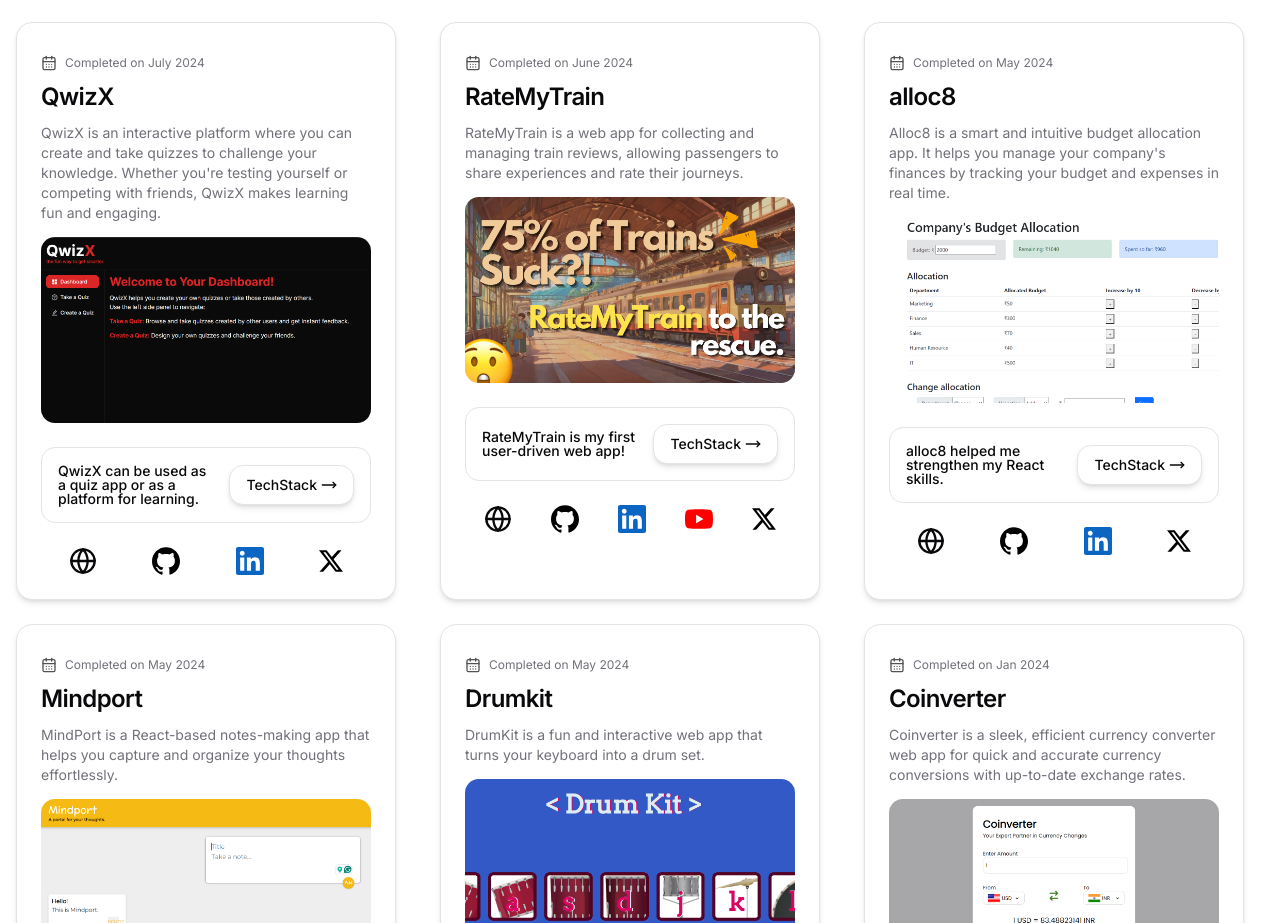
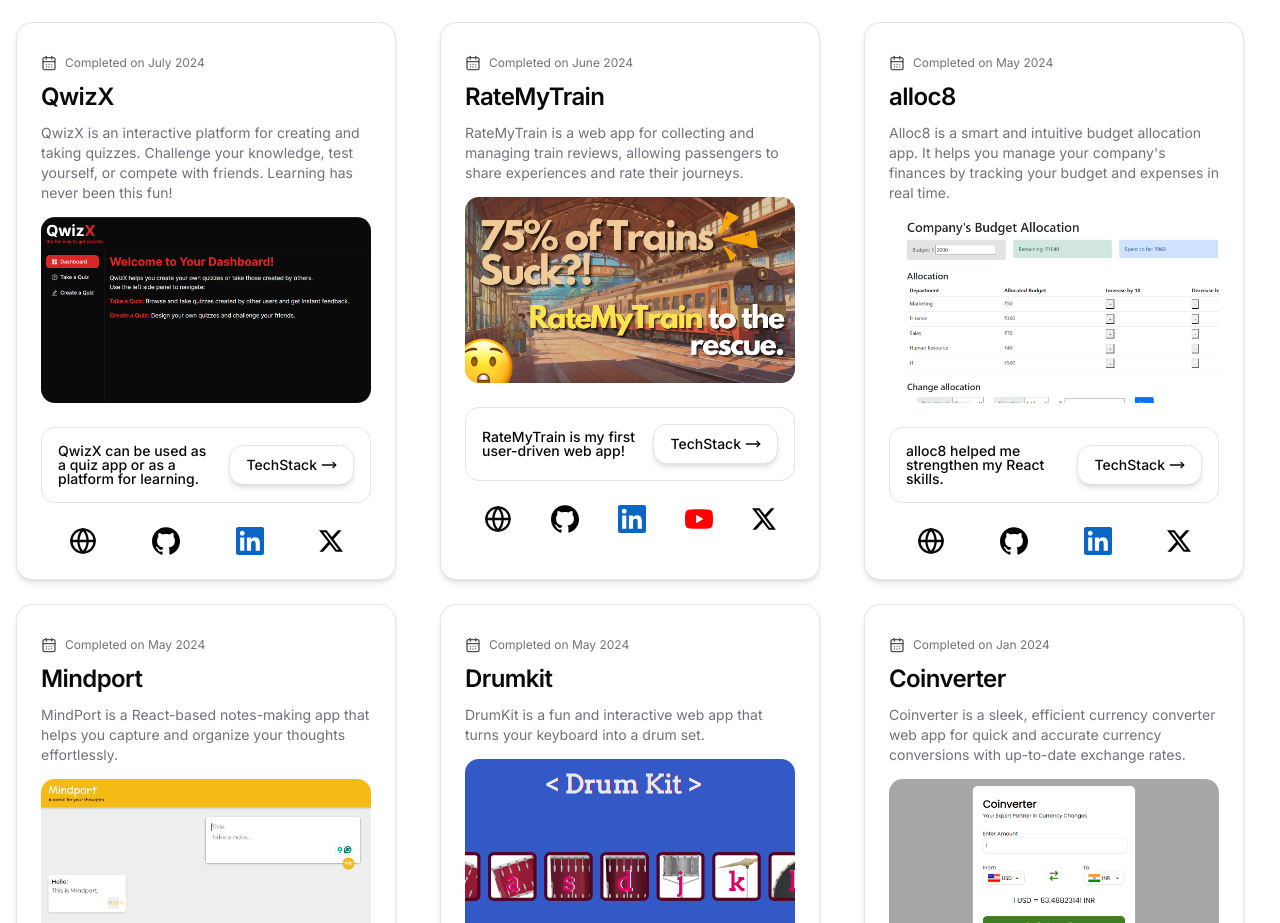
Before and after one commit to harshilshrma/my-portfolio, a Next.js app in the folder my-portfolio/: page / in a window 1280 px wide. Shown: the part 1660-2583 px from the top of the page. Built offline with nearby package versions, Linux system fonts and the light colour scheme.

Commit message:
added qwizx

```diff
--- a/my-portfolio/components/Projects.tsx
+++ b/my-portfolio/components/Projects.tsx
@@ -8,7 +8,7 @@ export default function Projects() {
     const projects = [
         {
             projectName: 'QwizX',
-            projectDescription: "QwizX is an interactive platform where you can create and take quizzes to challenge your knowledge. Whether you're testing yourself or competing with friends, QwizX makes learning fun and engaging.",
+            projectDescription: "QwizX is an interactive platform for creating and taking quizzes. Challenge your knowledge, test yourself, or compete with friends. Learning has never been this fun!",
             projectImage: '/qwizx.png',
             imagewidth: 1280,
             imageheight: 720,
```
